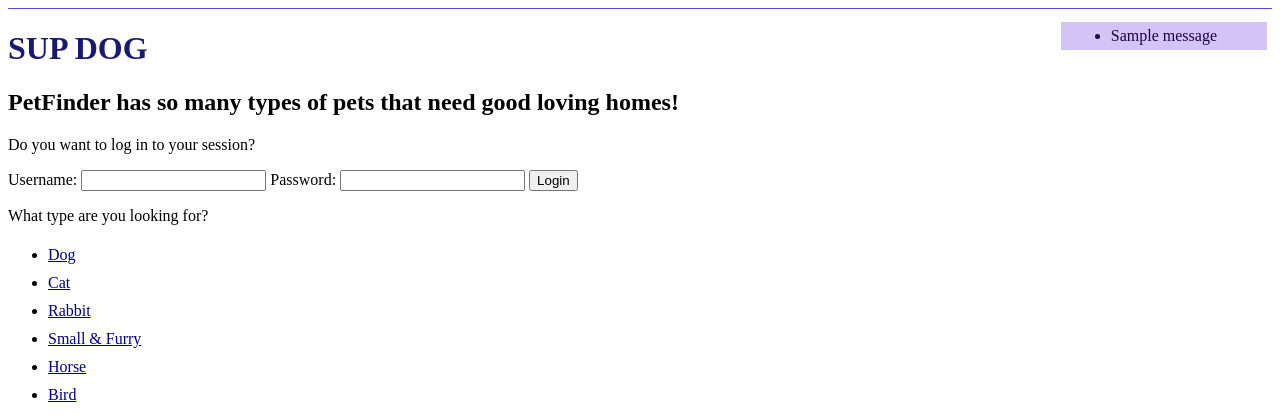
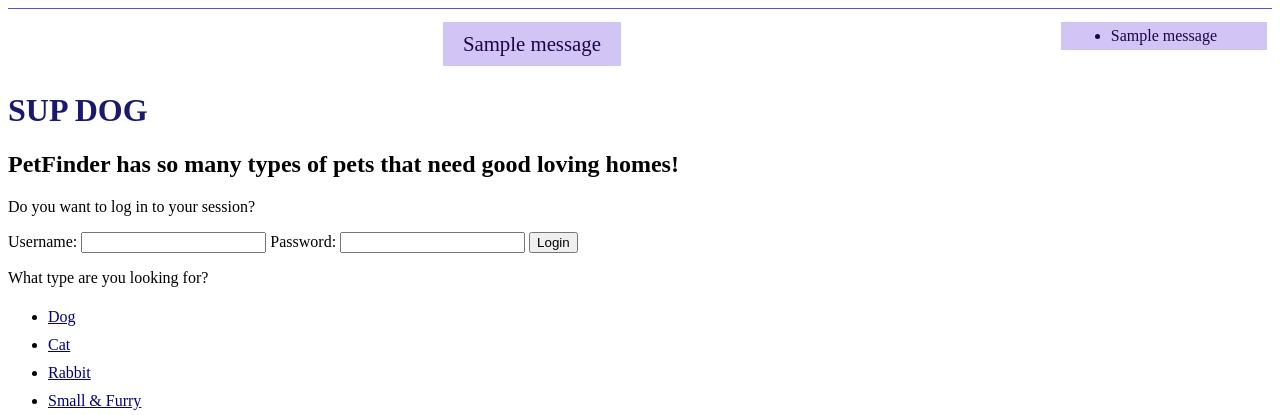
Before and after one commit to stsmlee/flaskingforpets, a Flask app: page / in a window 1280 px wide. Shown: the part 28-443 px from the top of the page. Run offline with Flask 2, Linux system fonts and the light colour scheme; one stand-in notice (Sample message) is shown.

Commit message:
added a flash for if there was a response error status

```diff
--- a/app/pet_helper/pet_info.py
+++ b/app/pet_helper/pet_info.py
@@ -67,12 +67,17 @@ animals_url = 'https://api.petfinder.com/v2/animals'
 def get_request(payload):
     res = requests.get(animals_url, headers = header, params = payload)
     print(res)
-    res_json = res.json()
-    pagination = res_json['pagination']
-    total_hits = pagination['total_count']
-    if total_hits <= 0:
-        return None
-    return res_json
+    # print(res.status_code)
+    if res.status_code == 200:
+        res_json = res.json()
+        pagination = res_json['pagination']
+        total_hits = pagination['total_count']
+        if total_hits <= 0:
+            return None
+        return res_json
+    else:
+        # print(res.status_code)
+        return res.status_code
 
 null = None
 false = False
--- a/app/routes.py
+++ b/app/routes.py
@@ -108,7 +108,7 @@ def index():
             payload = get_params(reuse_form.savename.data)
             payload = json.loads(payload)
             type = payload['type']
-            return redirect(url_for('search', payload=json.dumps(payload), type = type, page=1))
+            return redirect(url_for('search_saved', payload=json.dumps(payload), type = type, page=1, savename = reuse_form.savename.data))
         return render_template('index.html', username = session['username'], pet_types_dict = pet_types_dict, re_form = reuse_form)
     if login_form.validate_on_submit():
         # print('WE LOGGED IN')
@@ -160,6 +160,10 @@ def search_saved(type,payload,page,savename):
     payload = pet_info.return_the_slash(payload)
     payload['page'] = page
     res_json = pet_info.get_request(payload)
+    # print(res_json)
+    if isinstance(res_json, int):
+        flash(f'There was an issue with Petfinder, please try again later. Status code {str(res_json)}.', 'response error')
+        return redirect(url_for('index'))
     if not res_json:
         return render_template('no_results.html', type=type)
     print('MADE IT')
@@ -175,6 +179,9 @@ def search(type,payload,page):
     payload = pet_info.return_the_slash(payload)
     payload['page'] = page
     res_json = pet_info.get_request(payload)
+    if isinstance(res_json, int):
+        flash(f'There was an issue with Petfinder, please try again later. Status code {str(res_json)}.', 'response error')
+        return redirect(url_for('index'))
     if not res_json:
         return render_template('no_results.html', type=type)
     return render_template('result.html', payload=json.dumps(payload),res= pet_info.parse_res_animals(res_json['animals']), type=type, pag = pet_info.parse_res_pag(res_json['pagination']))
--- a/app/static/styles.css
+++ b/app/static/styles.css
@@ -90,3 +90,13 @@ a.page_links, a.page_links:visited {
     color: #1e0246;
     background-color: #c8b8f4d0;
 }
+
+.response_error {
+    display: inline-block;
+    /* float: right; */
+    padding: 10px 20px;
+    margin: 5px 5px;
+    font-size: 1.3em;
+    color: #1e0246;
+    background-color: #c8b8f4d0;
+}
--- a/app/templates/base.html
+++ b/app/templates/base.html
@@ -32,6 +32,16 @@
       {% endif %}
     {% endwith %}</div>
 
+    <div style="text-align: center;">{% with notices = get_flashed_messages(category_filter=['response error']) %}
+      {% if notices %}
+        <div class="response_error">
+        {% for message in notices %}
+          {{ message }}
+        {% endfor %}
+        </div>
+      {% endif %}
+    {% endwith %}</div>
+
 
     {% block content %}
     {% endblock %}
```
Also changed, not shown: database.db.
